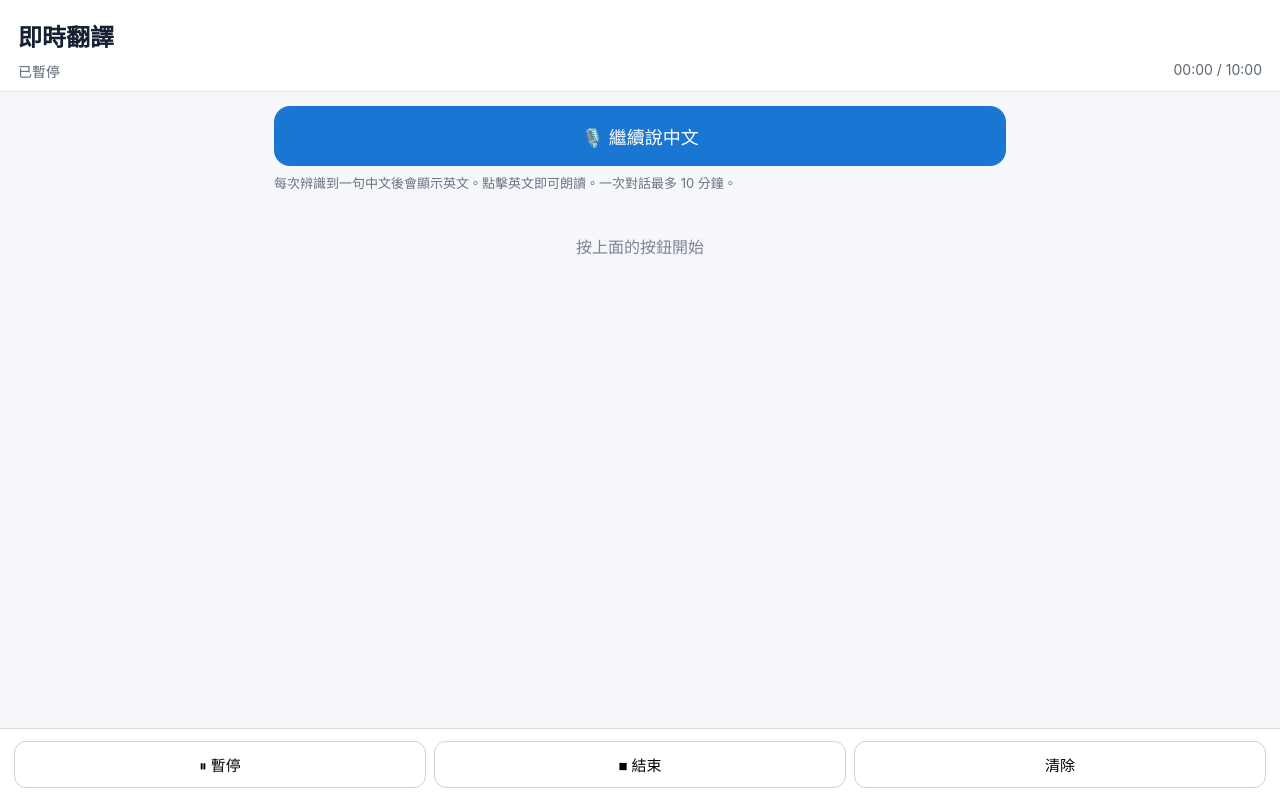
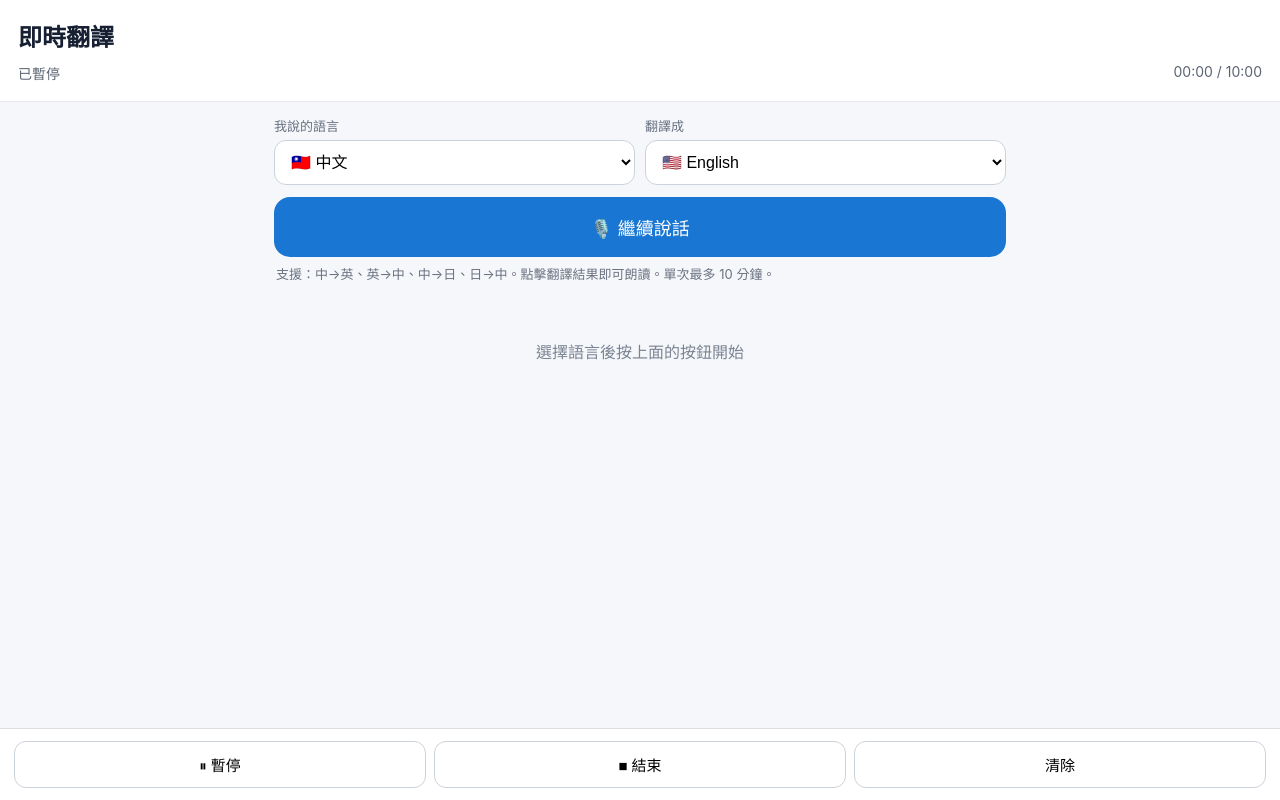
Before and after one commit to l501783-lab/realtime-translator, a plain HTML site: page index.html in a window 1280 px wide. Both pictures are taken after a click on the button "⏸ 暫停". Drawn offline with Linux system fonts and the light colour scheme.

Commit message:
Add files via upload

```diff
--- a/index.html
+++ b/index.html
@@ -1,92 +1,40 @@
-<!doctype html>
-<html lang="zh-Hant">
-<head>
-<meta charset="utf-8">
-<meta name="viewport" content="width=device-width,initial-scale=1,viewport-fit=cover">
-<meta name="theme-color" content="#1976d2">
-<link rel="manifest" href="manifest.json">
-<title>即時翻譯</title>
+<!doctype html><html lang="zh-Hant"><head>
+<meta charset="utf-8"><meta name="viewport" content="width=device-width,initial-scale=1,viewport-fit=cover">
+<meta name="theme-color" content="#1976d2"><link rel="manifest" href="manifest.json"><title>即時翻譯</title>
 <style>
 *{box-sizing:border-box}body{margin:0;font-family:-apple-system,BlinkMacSystemFont,"Noto Sans TC",sans-serif;background:#f5f7fb;color:#172033}
-header{padding:18px 18px 10px;background:white;position:sticky;top:0;z-index:2;border-bottom:1px solid #e5e7eb}
-h1{font-size:24px;margin:0 0 8px}.status{display:flex;justify-content:space-between;color:#5b6472;font-size:14px}
-main{padding:14px 14px 120px;max-width:760px;margin:auto}
-.card{background:white;border-radius:16px;padding:16px;margin-bottom:12px;box-shadow:0 2px 10px rgba(0,0,0,.05)}
-.zh{font-size:19px;line-height:1.5}.en{font-size:18px;line-height:1.5;margin-top:8px;color:#1457a6}
-.listen{width:100%;border:0;border-radius:16px;padding:17px;font-size:18px;background:#1976d2;color:white}
-.listen.on{background:#c62828}.bar{position:fixed;bottom:0;left:0;right:0;background:white;border-top:1px solid #ddd;padding:12px 14px calc(12px + env(safe-area-inset-bottom));display:flex;gap:8px}
-button.small{flex:1;border:1px solid #ccd2db;background:white;border-radius:12px;padding:12px;font-size:15px}
-.empty{text-align:center;color:#7b8492;padding:40px 10px}
-.note{font-size:13px;color:#6b7280;line-height:1.5;margin-top:8px}
-</style>
-</head>
-<body>
-<header>
-<h1>即時翻譯</h1>
-<div class="status"><span id="status">準備開始</span><span id="timer">00:00 / 10:00</span></div>
-</header>
+header{padding:18px;background:#fff;position:sticky;top:0;z-index:2;border-bottom:1px solid #e5e7eb}h1{font-size:24px;margin:0 0 10px}
+.status{display:flex;justify-content:space-between;color:#5b6472;font-size:14px}main{padding:14px 14px 125px;max-width:760px;margin:auto}
+.controls{display:grid;grid-template-columns:1fr 1fr;gap:10px;margin:0 0 12px}label{font-size:13px;color:#687180;display:block;margin-bottom:5px}
+select{width:100%;padding:12px;border:1px solid #ccd2db;border-radius:12px;background:#fff;font-size:16px}
+.listen{width:100%;padding:17px;border:0;border-radius:16px;background:#1976d2;color:#fff;font-size:18px}.listen.on{background:#c62828}
+.note{font-size:13px;color:#6b7280;line-height:1.5;margin:8px 2px 14px}.card{background:#fff;border-radius:16px;padding:16px;margin-bottom:12px;box-shadow:0 2px 10px rgba(0,0,0,.05)}
+.src{font-size:19px;line-height:1.5}.dst{font-size:18px;line-height:1.5;margin-top:8px;color:#1457a6;cursor:pointer}.empty{text-align:center;color:#7b8492;padding:40px 10px}
+.bar{position:fixed;bottom:0;left:0;right:0;background:#fff;border-top:1px solid #ddd;padding:12px 14px calc(12px + env(safe-area-inset-bottom));display:flex;gap:8px}
+.small{flex:1;padding:12px;border:1px solid #ccd2db;border-radius:12px;background:#fff;font-size:15px}
+</style></head><body>
+<header><h1>即時翻譯</h1><div class="status"><span id="status">準備開始</span><span id="timer">00:00 / 10:00</span></div></header>
 <main>
-<button id="listen" class="listen">🎙️ 開始說中文</button>
-<div class="note">每次辨識到一句中文後會顯示英文。點擊英文即可朗讀。一次對話最多 10 分鐘。</div>
-<div id="list"><div class="empty">按上面的按鈕開始</div></div>
-</main>
-<div class="bar">
-<button id="pause" class="small">⏸ 暫停</button>
-<button id="stop" class="small">■ 結束</button>
-<button id="clear" class="small">清除</button>
+<div class="controls">
+<div><label>我說的語言</label><select id="source"><option value="zh-TW">🇹🇼 中文</option><option value="en-US">🇺🇸 English</option><option value="ja-JP">🇯🇵 日本語</option></select></div>
+<div><label>翻譯成</label><select id="target"><option value="en">🇺🇸 English</option><option value="zh-TW">🇹🇼 中文</option><option value="ja">🇯🇵 日本語</option></select></div>
 </div>
+<button id="listen" class="listen">🎙️ 開始說話</button>
+<div class="note">支援：中→英、英→中、中→日、日→中。點擊翻譯結果即可朗讀。單次最多 10 分鐘。</div>
+<div id="list"><div class="empty">選擇語言後按上面的按鈕開始</div></div></main>
+<div class="bar"><button id="pause" class="small">⏸ 暫停</button><button id="stop" class="small">■ 結束</button><button id="clear" class="small">清除</button></div>
 <script>
-const SpeechRecognition = window.SpeechRecognition || window.webkitSpeechRecognition;
-let recognition, listening=false, seconds=0, timerId=null, translating=false;
-const list=document.querySelector('#list'), statusEl=document.querySelector('#status');
-const timerEl=document.querySelector('#timer'), listenBtn=document.querySelector('#listen');
-
+const SR=window.SpeechRecognition||window.webkitSpeechRecognition;let rec=null,listening=false,seconds=0,timerId=null,busy=false;
+const $=id=>document.getElementById(id),list=$('list'),statusEl=$('status'),timerEl=$('timer'),btn=$('listen'),source=$('source'),target=$('target');
 function fmt(s){return String(Math.floor(s/60)).padStart(2,'0')+':'+String(s%60).padStart(2,'0')}
-function timerStart(){if(timerId)return;timerId=setInterval(()=>{seconds++;timerEl.textContent=fmt(seconds)+' / 10:00';if(seconds>=600) stop()},1000)}
-function addCard(zh,en){
- if(list.querySelector('.empty')) list.innerHTML='';
- const c=document.createElement('div'); c.className='card';
- c.innerHTML='<div class="zh"></div><div class="en">🔊 <span></span></div>';
- c.querySelector('.zh').textContent=zh;c.querySelector('.en span').textContent=en;
- c.querySelector('.en').onclick=()=>speechSynthesis.speak(new SpeechSynthesisUtterance(en));
- list.prepend(c);
-}
-async function translate(zh){
- translating=true; statusEl.textContent='翻譯中…';
- try{
-  const u='https://translate.googleapis.com/translate_a/single?client=gtx&sl=zh-TW&tl=en&dt=t&q='+encodeURIComponent(zh);
-  const r=await fetch(u); const d=await r.json();
-  return d[0].map(x=>x[0]||'').join('');
- }catch(e){return '翻譯失敗，請檢查網路連線'}
- finally{translating=false;statusEl.textContent=listening?'正在聆聽中文…':'已暫停'}
-}
-function setup(){
- if(!SpeechRecognition){
-  statusEl.textContent='此 Safari 不支援網頁語音辨識';
-  listenBtn.textContent='請改用支援語音辨識的瀏覽器';
-  return false;
- }
- recognition=new SpeechRecognition();
- recognition.lang='zh-TW'; recognition.continuous=true; recognition.interimResults=true;
- recognition.onstart=()=>{listening=true;timerStart();listenBtn.classList.add('on');listenBtn.textContent='🔴 正在聆聽…';statusEl.textContent='正在聆聽中文…'};
- recognition.onresult=async e=>{
-   for(let i=e.resultIndex;i<e.results.length;i++){
-    if(e.results[i].isFinal){
-      const zh=e.results[i][0].transcript.trim();
-      if(zh){const en=await translate(zh);addCard(zh,en)}
-    }
-   }
- };
- recognition.onerror=()=>{statusEl.textContent='語音辨識發生問題，請再試一次'};
- recognition.onend=()=>{if(listening && seconds<600){try{recognition.start()}catch(_){}}else{listening=false;listenBtn.classList.remove('on');listenBtn.textContent='🎙️ 開始說中文'}};
- return true;
-}
-setup();
-listenBtn.onclick=()=>{if(seconds>=600)return; if(!recognition&& !setup())return; if(listening){recognition.stop();return} try{recognition.start()}catch(_){}};
-document.querySelector('#pause').onclick=()=>{listening=false;if(recognition)recognition.stop();statusEl.textContent='已暫停';listenBtn.classList.remove('on');listenBtn.textContent='🎙️ 繼續說中文'};
-document.querySelector('#stop').onclick=()=>stop();
-function stop(){listening=false;if(recognition)recognition.stop();if(timerId){clearInterval(timerId);timerId=null}statusEl.textContent=seconds>=600?'已達 10 分鐘':'已結束';listenBtn.classList.remove('on');listenBtn.textContent='🎙️ 新對話'}
-document.querySelector('#clear').onclick=()=>{list.innerHTML='<div class="empty">按上面的按鈕開始</div>';seconds=0;timerEl.textContent='00:00 / 10:00';stop();seconds=0;timerEl.textContent='00:00 / 10:00';statusEl.textContent='準備開始'};
-</script>
-</body>
-</html>
+function startTimer(){if(timerId)return;timerId=setInterval(()=>{seconds++;timerEl.textContent=fmt(seconds)+' / 10:00';if(seconds>=600)stop()},1000)}
+function addCard(a,b){if(list.querySelector('.empty'))list.innerHTML='';let c=document.createElement('div');c.className='card';c.innerHTML='<div class="src"></div><div class="dst">🔊 <span></span></div>';c.querySelector('.src').textContent=a;c.querySelector('.dst span').textContent=b;c.querySelector('.dst').onclick=()=>{speechSynthesis.cancel();let u=new SpeechSynthesisUtterance(b);u.lang=target.value==='en'?'en-US':target.value==='ja'?'ja-JP':'zh-TW';speechSynthesis.speak(u)};list.prepend(c)}
+async function translate(text){busy=true;statusEl.textContent='翻譯中…';let sl=source.value.startsWith('zh')?'zh-TW':source.value.startsWith('ja')?'ja':'en',tl=target.value;try{let u='https://translate.googleapis.com/translate_a/single?client=gtx&sl='+sl+'&tl='+tl+'&dt=t&q='+encodeURIComponent(text),r=await fetch(u),d=await r.json();return d[0].map(x=>x[0]||'').join('')||'翻譯失敗'}catch(e){return'翻譯失敗，請檢查網路連線'}finally{busy=false;statusEl.textContent=listening?'正在聆聽…':'已暫停'}}
+function setup(){if(!SR){statusEl.textContent='此瀏覽器不支援網頁語音辨識';btn.disabled=true;return false}rec=new SR();rec.lang=source.value;rec.continuous=true;rec.interimResults=true;rec.onstart=()=>{listening=true;startTimer();btn.classList.add('on');btn.textContent='🔴 正在聆聽…';statusEl.textContent='正在聆聽…'};rec.onresult=async e=>{for(let i=e.resultIndex;i<e.results.length;i++)if(e.results[i].isFinal){let t=e.results[i][0].transcript.trim();if(t)addCard(t,await translate(t))}};rec.onerror=()=>statusEl.textContent='語音辨識發生問題，請再試一次';rec.onend=()=>{if(listening&&seconds<600){try{rec.start()}catch(_){}}else{listening=false;btn.classList.remove('on');btn.textContent='🎙️ 開始說話'}};return true}
+function stop(){listening=false;if(rec)rec.stop();if(timerId){clearInterval(timerId);timerId=null}statusEl.textContent=seconds>=600?'已達 10 分鐘':'已結束';btn.classList.remove('on');btn.textContent='🎙️ 新對話'}
+btn.onclick=()=>{if(seconds>=600)return;if(!rec&&!setup())return;if(listening){rec.stop();return}rec.lang=source.value;try{rec.start()}catch(_){}};
+$('pause').onclick=()=>{listening=false;if(rec)rec.stop();if(timerId){clearInterval(timerId);timerId=null}statusEl.textContent='已暫停';btn.classList.remove('on');btn.textContent='🎙️ 繼續說話'};
+$('stop').onclick=stop;
+$('clear').onclick=()=>{stop();list.innerHTML='<div class="empty">選擇語言後按上面的按鈕開始</div>';seconds=0;timerEl.textContent='00:00 / 10:00';statusEl.textContent='準備開始'};
+source.onchange=()=>{if(listening){rec.stop();setTimeout(()=>{if(listening){rec.lang=source.value;try{rec.start()}catch(_){}}},300)}};
+</script></body></html>
```
